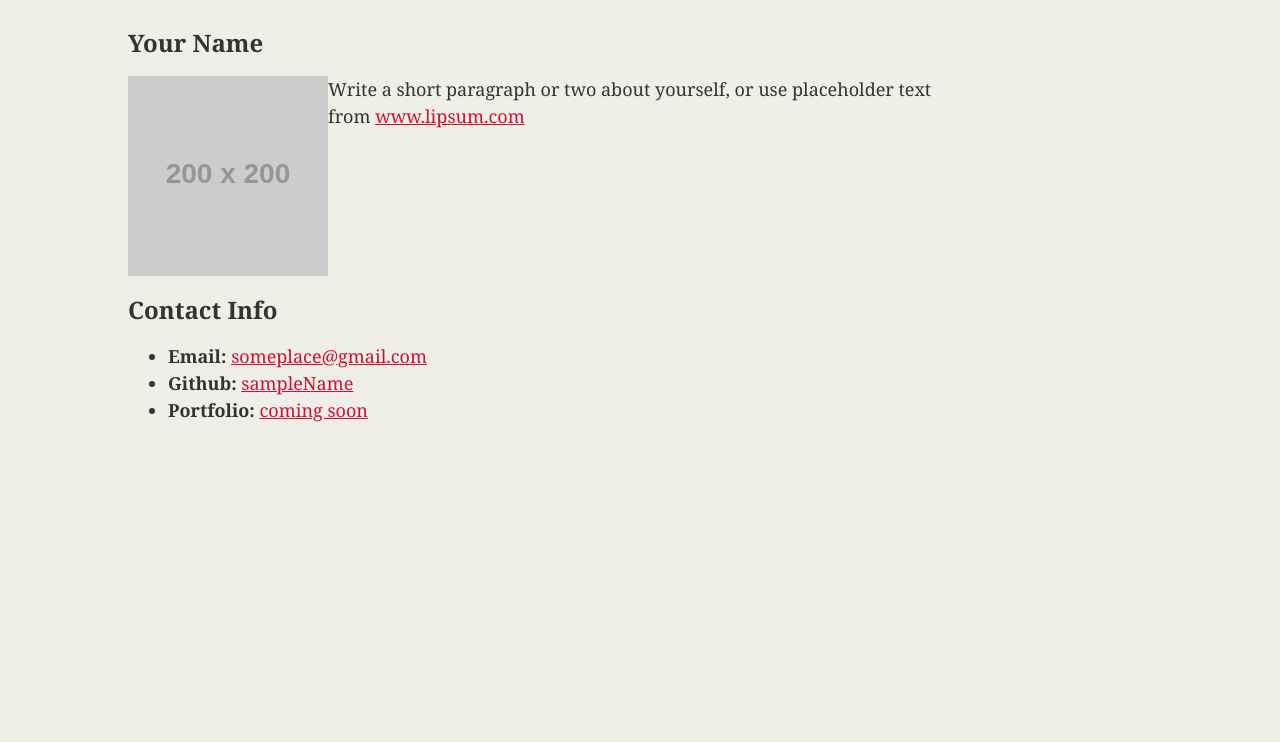
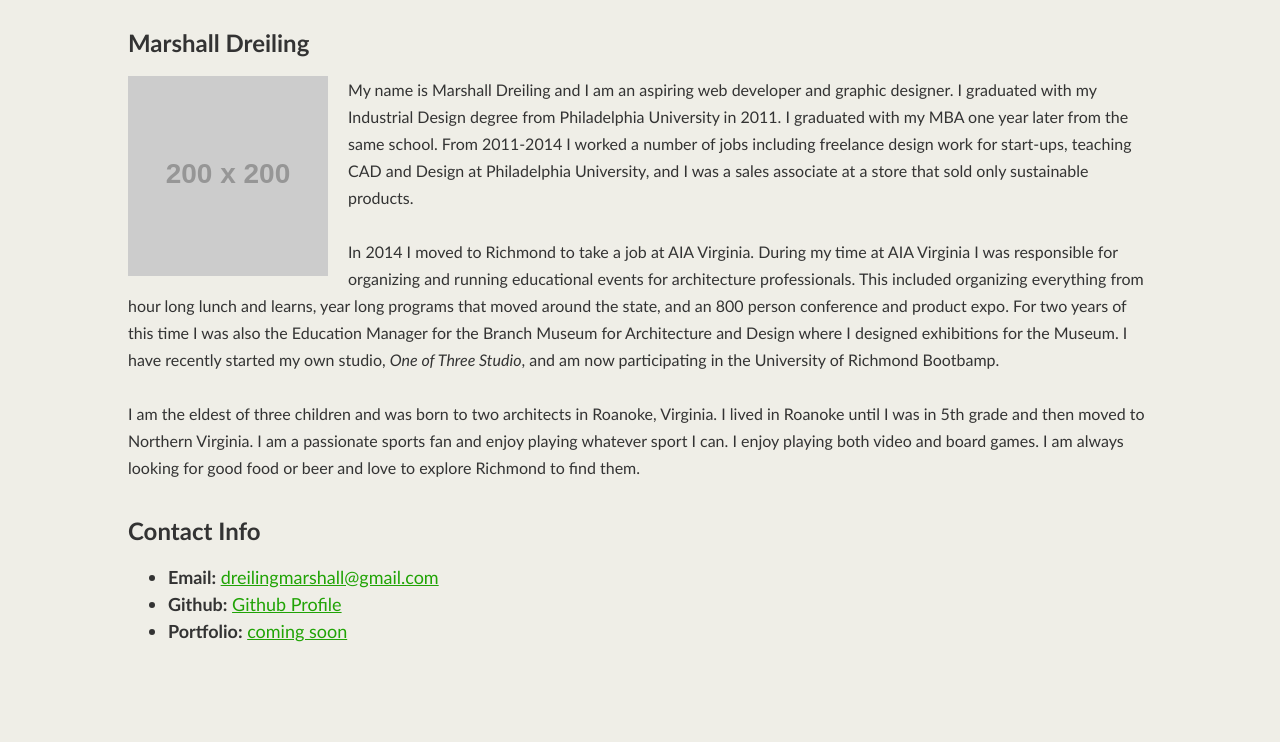
Before and after one commit to mdreiling/mdreiling.github.io, a plain HTML site: page index.html in a window 1280 px wide. Shown: the part 58-800 px from the top of the page. Drawn offline with Linux system fonts and the light colour scheme; placeholder pictures from the web are drawn by us.

Commit message:
Updating Index and Style and including new file structures

```diff
--- a/style.css
+++ b/assets/styles/style.css
@@ -1,7 +1,7 @@
 body {
     margin: 0;
     padding: 0;
-    font-family: Georgia, 'Times New Roman', Times, serif;
+    font-family: 'Gill Sans', 'Gill Sans MT', Calibri, 'Trebuchet MS', sans-serif;
     font-size: 18px;
     line-height: 150%;
     color: #333;
@@ -25,7 +25,7 @@ h2 {
     font-size: 24px;
 }
 a {
-    color: #d21034
+    color: #20a305
 }
 
 .container {
@@ -38,3 +38,11 @@ a {
 #bio-image {
     float: left;
 }
+
+#bio-image {
+    margin-right: 20px;
+}
+
+#bioText {
+    font-size: 16px;
+}
--- a/index.html
+++ b/index.html
@@ -3,8 +3,9 @@
 
 <head>
   <meta charset="UTF-8">
-  <title>CSS Stylesheets with Relative Paths</title>
-    <link rel="stylesheet" type="text/css" href="style.css">
+  <title>Marshall Dreiling Bio</title>
+  <link rel="stylesheet" type="text/css" href="assets/styles/reset.css">
+  <link rel="stylesheet" type="text/css" href="assets/styles/style.css">
 </head>
 
 <body>
@@ -16,18 +17,22 @@
 
     <section id="main-bio">
 
-      <h2>Your Name</h2>
+      <h2>Marshall Dreiling</h2>
 
-      <img id="bio-image" src="https://placehold.it/200x200" alt="Your Name">
+      <img id="bio-image" src="https://placehold.it/200x200" alt="Marshall Dreiling">
 
-      <p>Write a short paragraph or two about yourself, or use placeholder text from <a href="http://www.lipsum.com/">www.lipsum.com</a></p>
+      <p id="bioText">My name is Marshall Dreiling and I am an aspiring web developer and graphic designer. I graduated with my Industrial Design degree from Philadelphia University in 2011. I graduated with my MBA one year later from the same school. From 2011-2014 I worked a number of jobs including freelance design work for start-ups, teaching CAD and Design at Philadelphia University, and I was a sales associate at a store that sold only sustainable products.
+        <br><br>
+        In 2014 I moved to Richmond to take a job at AIA Virginia. During my time at AIA Virginia I was responsible for organizing and running educational events for architecture professionals. This included organizing everything from hour long lunch and learns, year long programs that moved around the state, and an 800 person conference and product expo. For two years of this time I was also the Education Manager for the Branch Museum for Architecture and Design where I designed exhibitions for the Museum. I have recently started my own studio, <i>One of Three Studio</i>, and am now participating in the University of Richmond Bootbamp.
+        <br><br>
+        I am the eldest of three children and was born to two architects in Roanoke, Virginia. I lived in Roanoke until I was in 5th grade and then moved to Northern Virginia. I am a passionate sports fan and enjoy playing whatever sport I can. I enjoy playing both video and board games. I am always looking for good food or beer and love to explore Richmond to find them.  </p>
     </section>
 
     <section id="contact-info">
       <h2>Contact Info</h2>
       <ul>
-        <li><strong>Email:</strong> <a href="#">someplace@gmail.com</a></li>
-        <li><strong>Github:</strong> <a href="#">sampleName</a></li>
+        <li><strong>Email:</strong> <a href="mailto:dreilingmarshall@gmail.com">dreilingmarshall@gmail.com</a></li>
+        <li><strong>Github:</strong> <a href="https://github.com/mdreiling">Github Profile</a></li>
         <li><strong>Portfolio:</strong> <a href="#">coming soon</a></li>
       </ul>
     </section>
--- /dev/null
+++ b/reset.css
@@ -0,0 +1,48 @@
+/* http://meyerweb.com/eric/tools/css/reset/
+   v2.0 | 20110126
+   License: none (public domain)
+*/
+
+html, body, div, span, applet, object, iframe,
+h1, h2, h3, h4, h5, h6, p, blockquote, pre,
+a, abbr, acronym, address, big, cite, code,
+del, dfn, em, img, ins, kbd, q, s, samp,
+small, strike, strong, sub, sup, tt, var,
+b, u, i, center,
+dl, dt, dd, ol, ul, li,
+fieldset, form, label, legend,
+table, caption, tbody, tfoot, thead, tr, th, td,
+article, aside, canvas, details, embed,
+figure, figcaption, footer, header, hgroup,
+menu, nav, output, ruby, section, summary,
+time, mark, audio, video {
+	margin: 0;
+	padding: 0;
+	border: 0;
+	font-size: 100%;
+	font: inherit;
+	vertical-align: baseline;
+}
+/* HTML5 display-role reset for older browsers */
+article, aside, details, figcaption, figure,
+footer, header, hgroup, menu, nav, section {
+	display: block;
+}
+body {
+	line-height: 1;
+}
+ol, ul {
+	list-style: none;
+}
+blockquote, q {
+	quotes: none;
+}
+blockquote:before, blockquote:after,
+q:before, q:after {
+	content: '';
+	content: none;
+}
+table {
+	border-collapse: collapse;
+	border-spacing: 0;
+}
```
Also changed, not shown: assets/styles/reset.css (added).
